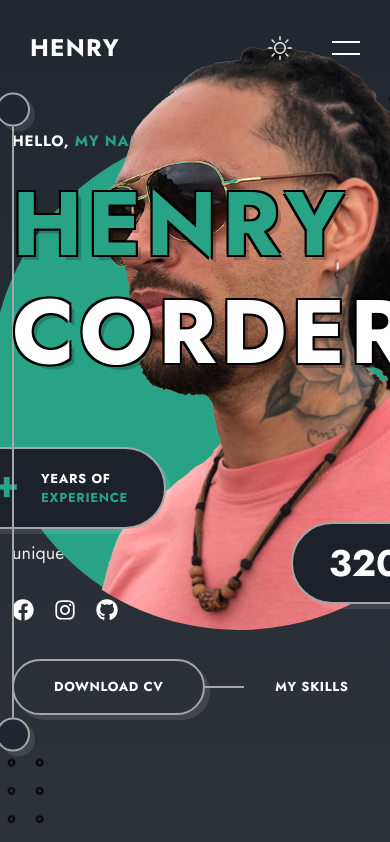
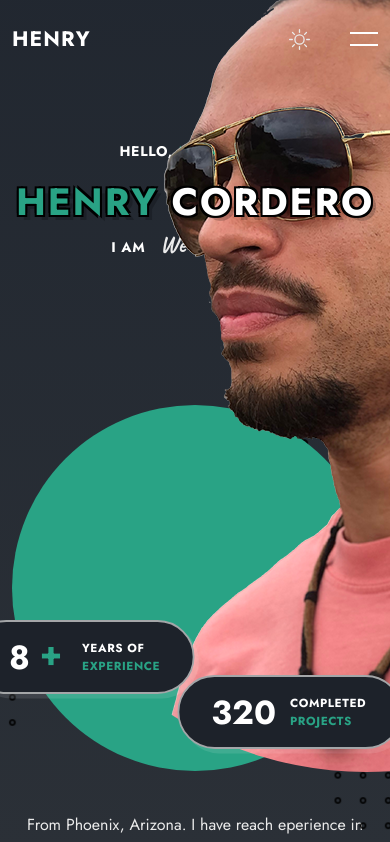
Before and after one commit to pitbull90/portfolio_website, a React (Vite) app: page /#home in a window 390 px wide. Shown: the top 842 px of the page. Built offline with nearby package versions, Linux system fonts and the light colour scheme; no server answers.

Commit message:
Working on mobile responsiveness

```diff
--- a/src/App.css
+++ b/src/App.css
@@ -43,8 +43,8 @@
   --body-font: "Jost", sans-serif;
   --second-font: "Caveat", cursive;
 
-  --biggest-font-size: 90px;
-  --h1-font-size: 44px;
+  --biggest-font-size: clamp(2.25rem, 1.125rem + 5.1429vw, 5.625rem);
+  --h1-font-size: clamp(1.75rem, 1.4167rem + 1.5238vw, 2.75rem);
   --h2-font-size:30px;
   --h3-font-size: 28px;
   --h4-font-size: 24px;
--- a/src/components/contact/contact.css
+++ b/src/components/contact/contact.css
@@ -85,5 +85,7 @@
     display: flex;
     align-items: center;
     justify-content: flex-end;
+    flex-wrap: wrap;
     column-gap: 30px;
+    row-gap: 15px;
 }
--- a/src/components/footer/Footer.jsx
+++ b/src/components/footer/Footer.jsx
@@ -4,7 +4,7 @@ import { FaFacebook, FaInstagram, FaGithub } from 'react-icons/fa';
 
 const Footer = () => {
   return (
-    <footer className=" ">
+    <footer className="footer">
         <div className="footer__container container grid">
             <div className='footer__socials'>
                 <a href='' className='footer__social-link'>
@@ -18,9 +18,13 @@ const Footer = () => {
                 </a>
             </div>
 
-            <p className="footer__copyright text-cs">&copy; 2024 <span>Luique</span>. All Rights Reserved</p>
+            <div>
+              <p className="footer__copyright text-cs">&copy; 2024 <span>Luique</span>. All Rights Reserved</p>
+            </div>
 
-            <p className="footer__copyright text-cs">Developed by <span>Henry Cordero</span></p>
+            <div>
+              <p className="footer__copyright text-cs">Developed by <span>Henry Cordero</span></p>
+            </div>
         </div>
     </footer>
   )
--- a/src/components/footer/footer.css
+++ b/src/components/footer/footer.css
@@ -1,6 +1,6 @@
 .footer {
     border-top: 1px solid rgba(255, 255, 255, 0.05);
-    padding-block: 60px;
+    padding-block: 6px;
 }
 
 .footer__container {
@@ -33,7 +33,7 @@
 }
 
 .footer__copyright {
-    justify-self: var(--tiny-font-size);
+    font-size: var(--tiny-font-size);
     font-weight: 700;
 }
 
--- a/src/components/portfolio/portfolio.css
+++ b/src/components/portfolio/portfolio.css
@@ -5,6 +5,8 @@
 .portfolio__list {
     display: flex;
     justify-content: center;
+    flex-wrap: wrap;
+    row-gap: 20px;
     column-gap: 40px;
     margin-bottom: 60px;
 }
--- a/src/index.css
+++ b/src/index.css
@@ -0,0 +1,172 @@
+@media screen and (max-width: 1400px) {
+    .section__deco:not(.header__deco) {
+        display: none;
+    }
+    .header {
+        padding: 30px 12px;
+    }
+
+    .home__img_wrapper {
+        max-width: 600px;
+        transform: translateY(-6%);
+    }
+
+    .home__profile {
+        height: auto;
+    }
+
+    .home__data {
+        transform: scale(0.9);
+    }
+
+    .shape_1 {
+        width: 203px;
+        height: 203px;
+    }
+
+    .shape__2, .shape__3 {
+        width: 126px;
+        height: 126px;
+    }
+}
+
+@media screen and (max-width: 1200px) {
+    .container {
+        max-width: 960px;
+    }
+
+    .home {
+        padding-top: 140px;
+    }
+
+    .home__subtitle, .home__title, .home__job, .home__text {
+        text-align: center;
+    }
+
+    .home__text {
+        margin-inline: auto
+    }
+
+    .home__img_wrapper {
+        position: relative;
+        transform: initial;
+        right: initial;
+        margin-inline: auto;
+        margin-top: 140px;
+    }
+
+    .home__socials, .home__btns {
+        justify-content: center;
+    }
+
+    .skills__container, .portfolio__container, .pricing__container, .blog__container {
+       grid-template-columns: repeat(2, 1fr);
+    }
+
+    .footer__copyright:nth-child(2) {
+        justify-self: start;
+    }
+}
+
+@media screen and (max-width: 992px) {
+    :root {
+        --h2-font-size:24px;
+        --h3-font-size: 23px;
+        --h4-font-size: 21px;
+        --h5-font-size: 20px;
+        --largest-font-size: 19px;
+        --larger-font-size: 18px;
+        --large-font-size: 16px;
+        --normal-font-size: 15px;
+        --small-font-size: 14px;
+        --smaller-font-size: 13px;
+        --tiny-font-size: 12px;
+    }
+
+    .container {
+        max-width: 740px;
+    }
+
+    .home__btns {
+        flex-direction: column;
+        align-items: center;
+        row-gap: 60px;
+    }
+
+    .hero__link::before {
+        left: 50%;
+        top: -72%;
+        transform: translateX(-50%);
+        width: 2px;
+        height: 40px;;
+    }
+
+    .skills__container, .portfolio__container, .pricing__container, .blog__container {
+        gap: 30px;
+     }
+
+     .portfolio__img {
+        height: 200px;
+     }
+
+     .resume__container {
+        grid-template-columns: 1fr;
+        row-gap: 40px;
+     }
+
+     .resume__icon {
+        width: 40px;
+        height: 40px;
+     }
+
+     .contact__form_group {
+        grid-template-columns: 1fr;
+        row-gap: 0;
+     }
+
+     .contact__card_icon {
+        font-size: var(--large-font-size);
+        width: 42px;
+        height: 42px;
+     }
+
+     .contact__card_icon::after {
+        width: 32px;
+     }
+
+     .contact__card {
+        padding-left: 100px;
+     }
+
+     .footer__container {
+        grid-template-columns: 1fr;
+        justify-items: center;
+        row-gap: 12px;
+     }
+
+     .footer__copyright:nth-child(2), .footer__copyright:nth-child {
+        justify-self: center;
+     }
+}
+
+@media screen and (max-width: 768px) {
+    .header {
+        padding: 24px 12px;
+    }
+
+    .nav__data {
+        padding: 80px 0 0 124px;
+    }
+
+    .show_menu {
+        width: 420px;
+    }
+
+    .header__deco {
+        left: 60px;
+    }
+
+    .container {
+        max-width: 540px;
+    }
+}
```
